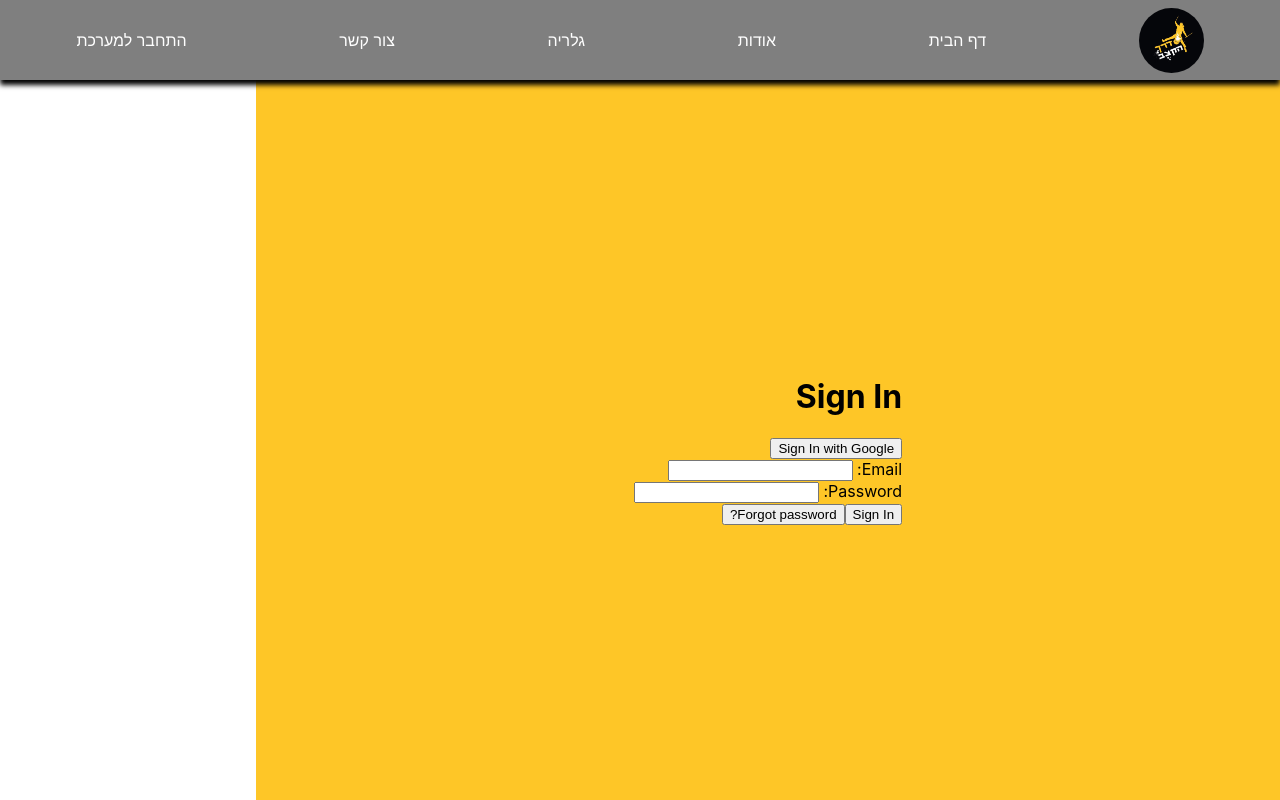
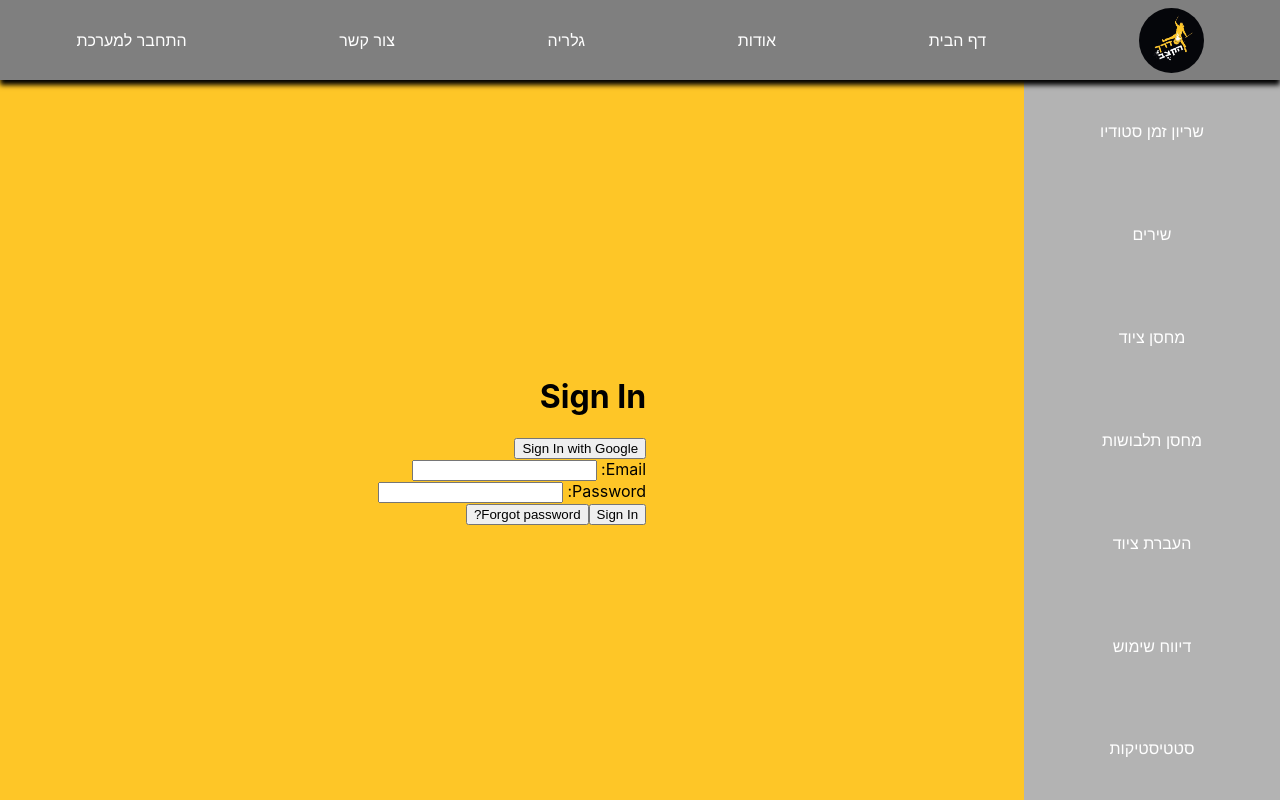
Before and after one commit to ywais/myStudioFinal, a React (Create React App) app in the folder client/: page /login in a window 1280 px wide. Built offline with nearby package versions, Linux system fonts and the light colour scheme; no server answers.

Commit message:
add sidebar

```diff
--- a/client/src/App.css
+++ b/client/src/App.css
@@ -38,6 +38,17 @@
   border-radius: 50%;
 }
 
+.sidebar {
+  position: relative;
+  width: 20vw;
+  display: flex;
+  flex-direction: column;
+  align-items: center;
+  justify-content: space-around;
+  z-index: 900;
+  background-color: #b3b3b3;
+}
+
 .bar a {
   color: white;
   text-decoration: none;
@@ -46,6 +57,18 @@
 .bar a:hover {
   color: black;
   text-decoration: underline;
+}
+
+/* ~~~~~~~~~~~~~~ SIGNIN ~~~~~~~~~~~~~~ */
+.signsContainer {
+  position: relative;
+  z-index: 2;
+}
+
+/* ~~~~~~~~~~~~~~ USER ~~~~~~~~~~~~~~ */
+.userPage {
+  position: relative;
+  z-index: 2;
 }
 
 /* ~~~~~~~~~~~~~~ SCHEDULER ~~~~~~~~~~~~~~ */
--- a/client/src/App.js
+++ b/client/src/App.js
@@ -3,6 +3,7 @@ import {BrowserRouter, Switch, Route, Redirect} from 'react-router-dom';
 import firebase from 'firebase';
 import { useAuthState } from 'react-firebase-hooks/auth';
 import Navbar from './components/Navbar';
+import Sidebar from './components/Sidebar';
 import SignIn from './components/SignIn';
 import About from './components/About';
 import PrivateRouter from './components/PrivateRouter';
@@ -36,6 +37,7 @@ function App() {
     <div className='app'>
       <Navbar user={user}/>
       <div className='pageContainer'>
+        <Sidebar />
         <div className='page'>
           {(user || authorize === 'authorized') && (
             <PrivateRouter user={user} firebase={firebase}/>
--- a/client/src/components/PrivateRouter.js
+++ b/client/src/components/PrivateRouter.js
@@ -1,4 +1,6 @@
 import {BrowserRouter, Switch, Route} from 'react-router-dom';
+import User from './User';
+import About from './About';
 import Scheduler from './Scheduler';
 
 function PrivateRouter(props) {
@@ -15,6 +17,14 @@ function PrivateRouter(props) {
               <Scheduler /*user={props.user}*/ match={match} location={location} history={history} />
             )}
           />
+          <Route exact path='/user'
+            render={({match, location, history}) => (
+              <User user={props.user} match={match} location={location} history={history} />
+            )}
+          />
+          <Route exact path="/about">
+            <About user={props.user} />
+          </Route>
           <Route>
             <div>
               ERROR 404, PAGE NOT FOUND!
--- /dev/null
+++ b/client/src/components/Sidebar.js
@@ -0,0 +1,16 @@
+function Sidebar() {
+
+  return (
+    <div className='bar sidebar'>
+      <a className='sidebarLink' href='scheduler'>שריון זמן סטודיו</a>
+      <a className='sidebarLink' href='songs'>שירים</a>
+      <a className='sidebarLink' href='equipment'>מחסן ציוד</a>
+      <a className='sidebarLink' href='costumes'>מחסן תלבושות</a>
+      <a className='sidebarLink' href='transfers'>העברת ציוד</a>
+      <a className='sidebarLink' href='report'>דיווח שימוש</a>
+      <a className='sidebarLink' href='analytics'>סטטיסטיקות</a>
+    </div>
+  );
+}
+
+export default Sidebar;
```
